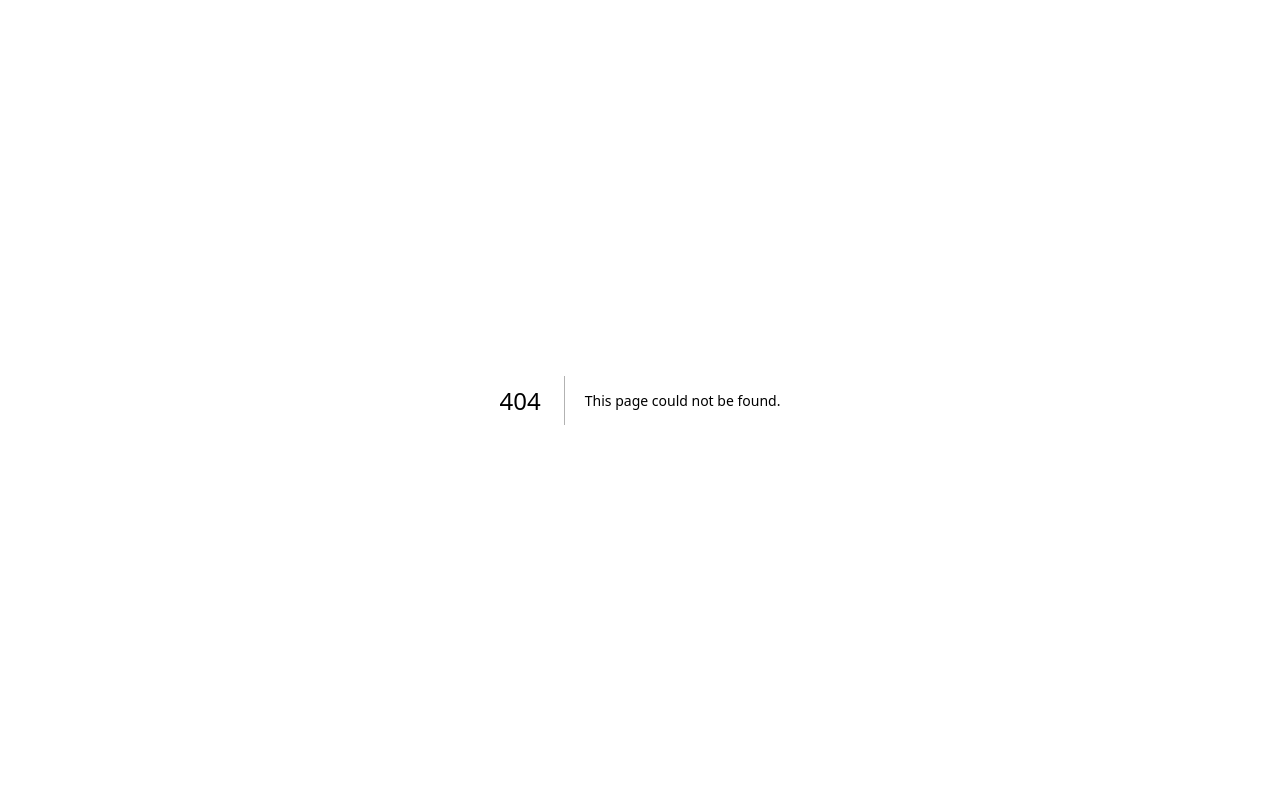
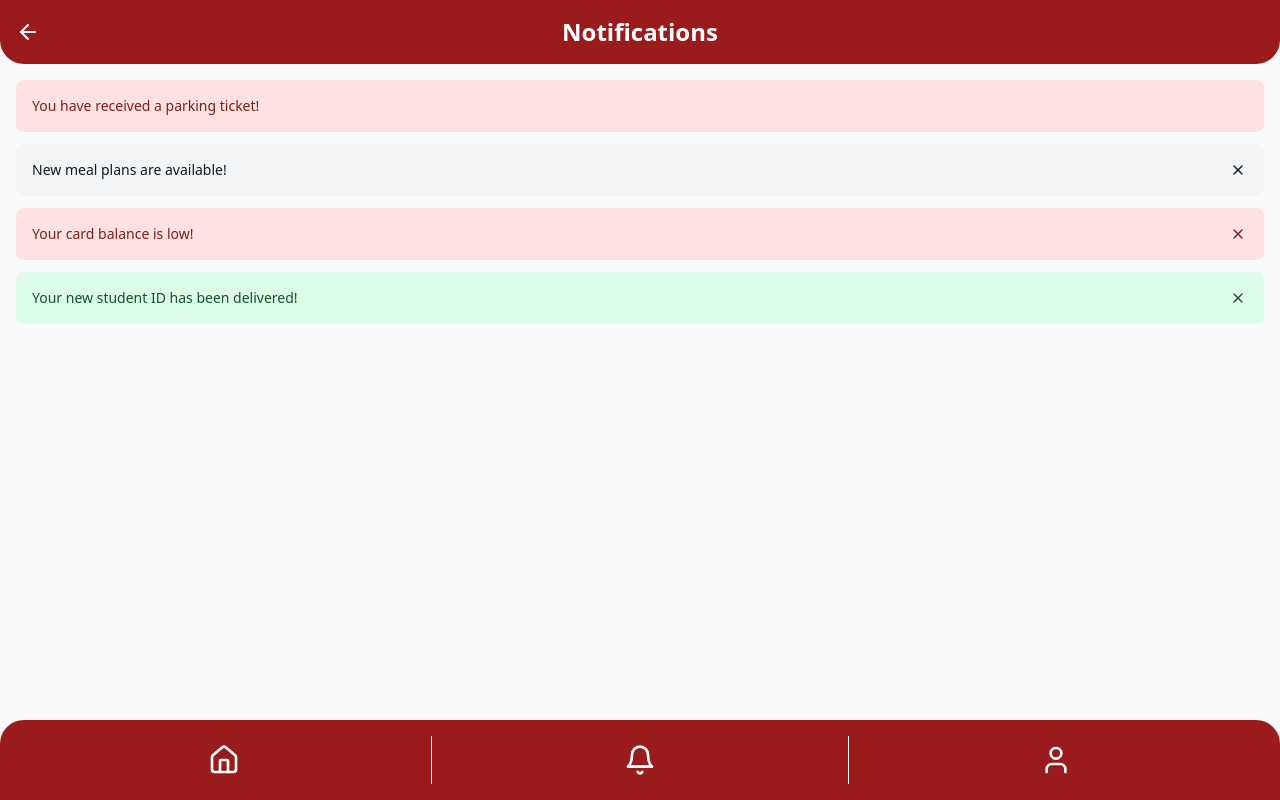
Before and after one commit to CSIS-672-Student-Service-Center-Team/student-service-center, a Next.js app in the folder app/ssc/: page /notification in a window 1280 px wide. Before the commit this address had no page. Built offline with nearby package versions, Linux system fonts and the light colour scheme.

Commit message:
Notifications Page

```diff
--- a/app/ssc/package.json
+++ b/app/ssc/package.json
@@ -29,6 +29,7 @@
     "eslint": "^8",
     "eslint-config-next": "15.0.1",
     "postcss": "^8",
-    "tailwindcss": "^3.4.1"
+    "tailwindcss": "^3.4.1",
+    "typescript": "5.6.3"
   }
 }
--- a/app/ssc/src/components/ui/BottomNavBar.tsx
+++ b/app/ssc/src/components/ui/BottomNavBar.tsx
@@ -20,7 +20,7 @@ const BottomNavBar: React.FC = () => {
       <div className="w-px h-12 bg-white"></div>
       <button
         className="text-white flex-1 flex justify-center"
-        onClick={() => handleNavigation("/notifications")}
+        onClick={() => handleNavigation("/notification")}
       >
         <Bell size={32} />
       </button>
--- /dev/null
+++ b/app/ssc/src/pages/notification.tsx
@@ -0,0 +1,94 @@
+import React, { useState } from 'react'
+import { ArrowLeft, Bell, Home, User, X } from "lucide-react"
+import { Button } from "@/components/ui/button"
+import { cn } from "@/lib/utils"
+import BottomNavBar from "@/components/ui/BottomNavBar";
+import Header from "@/components/ui/Header";
+
+interface Notification {
+    id: string
+    type: "warning" | "info" | "success"
+    message: string
+    dismissible?: boolean
+}
+
+export default function Component() {
+    const [notifications, setNotifications] = useState<Notification[]>([
+        {
+            id: "1",
+            type: "warning",
+            message: "You have received a parking ticket!",
+            dismissible: false,
+        },
+        {
+            id: "2",
+            type: "info",
+            message: "New meal plans are available!",
+            dismissible: true,
+        },
+        {
+            id: "3",
+            type: "warning",
+            message: "Your card balance is low!",
+            dismissible: true,
+        },
+        {
+            id: "4",
+            type: "success",
+            message: "Your new student ID has been delivered!",
+            dismissible: true,
+        },
+    ])
+
+    const dismissNotification = (id: string) => {
+        setNotifications(notifications.filter(notification => notification.id !== id))
+    }
+
+    return (
+        <div className="flex flex-col min-h-screen bg-gray-50">
+            {/* Header */}
+            <Header title="Notifications" isHomeScreen={false} />
+
+            {/* Notifications List */}
+            <main className="flex-1 p-4 space-y-3">
+                {notifications.map((notification) => (
+                    <div
+                        key={notification.id}
+                        className={cn(
+                            "p-4 rounded-lg flex justify-between items-start",
+                            notification.type === "warning" && "bg-red-100 text-red-900",
+                            notification.type === "info" && "bg-gray-100 text-gray-900",
+                            notification.type === "success" && "bg-green-100 text-green-900"
+                        )}
+                    >
+                        <span className="text-sm font-medium">{notification.message}</span>
+                        {notification.dismissible && (
+                            <Button
+                                variant="ghost"
+                                size="icon"
+                                className={cn(
+                                    "h-5 w-5 hover:bg-transparent",
+                                    notification.type === "warning" && "text-red-900 hover:text-red-800",
+                                    notification.type === "info" && "text-gray-900 hover:text-gray-800",
+                                    notification.type === "success" && "text-green-900 hover:text-green-800"
+                                )}
+                                onClick={() => dismissNotification(notification.id)}
+                            >
+                                <X className="h-4 w-4" />
+                                <span className="sr-only">Dismiss</span>
+                            </Button>
+                        )}
+                    </div>
+                ))}
+                {notifications.length === 0 && (
+                    <div className="text-center text-gray-500 py-8">
+                        No notifications at this time.
+                    </div>
+                )}
+            </main>
+
+            {/* Bottom Navigation */}
+            <BottomNavBar />
+        </div>
+    )
+}
```
Also changed, not shown: app/ssc/src/pages/home.tsx (+4 -4 lines), 1 other file (tests, documents, lock files or other folders).
